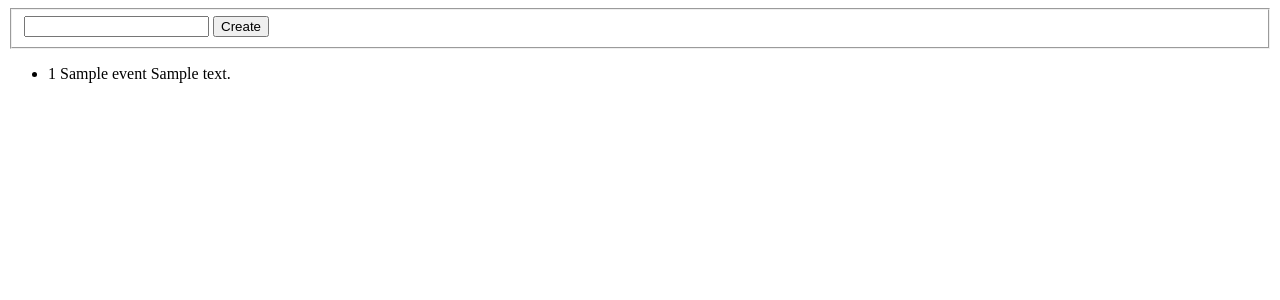
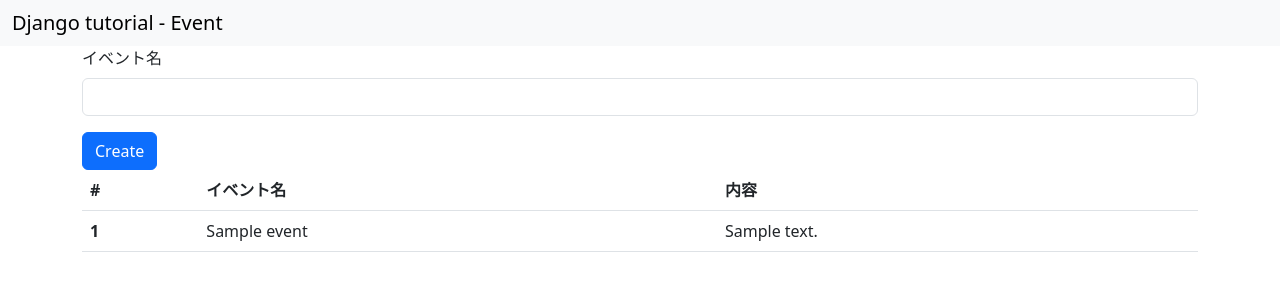
Before and after one commit to katsut/django-tutorial, a Django app: page /event/ in a window 1280 px wide. Shown: the top 300 px of the page. Run offline with Django 5.2, Linux system fonts and the light colour scheme; tables that the repository leaves empty hold one stand-in row (values such as "Sample post").

Commit message:
#15 feature css

```diff
--- /dev/null
+++ b/event/templates/base.html
@@ -0,0 +1,36 @@
+<!doctype html>
+<html lang="ja">
+
+<head>
+    <!-- Required meta tags -->
+
+    <meta charset="utf-8">
+    <meta name="viewport" content="width=device-width, initial-scale=1">
+    <!-- Bootstrap CSS -->
+    <link href="https://cdn.jsdelivr.net/npm/bootstrap@5.3.0/dist/css/bootstrap.min.css" rel="stylesheet"
+        integrity="sha384-9ndCyUaIbzAi2FUVXJi0CjmCapSmO7SnpJef0486qhLnuZ2cdeRhO02iuK6FUUVM" crossorigin="anonymous">
+
+    <title>Django tutorial - Event</title>
+</head>
+
+<body>
+    <nav class="navbar bg-body-tertiary">
+        <div class="container-fluid">
+            <div class="navbar-header">
+                <a class="navbar-brand" href="/event">Django tutorial - Event</a>
+            </div>
+        </div>
+    </nav>
+    <div class="container">
+        {% block content %}
+        {% endblock %}
+    </div>
+
+
+    <script src="https://cdn.jsdelivr.net/npm/bootstrap@5.3.0/dist/js/bootstrap.bundle.min.js"
+        integrity="sha384-geWF76RCwLtnZ8qwWowPQNguL3RmwHVBC9FhGdlKrxdiJJigb/j/68SIy3Te4Bkz"
+        crossorigin="anonymous"></script>
+
+</body>
+
+</html>
--- a/event/templates/event/index.html
+++ b/event/templates/event/index.html
@@ -1,18 +1,40 @@
+{% extends "base.html" %}
+{% block content %}
+
 <form action="{% url 'event:create' %}" method="post">
     {% csrf_token %}
-    <fieldset>
-        <input type="text" name="name" id="name" value="">
-        <input type="submit" value="Create">
-    </fieldset>
+    <div class="mb-3">
+        <label for="name" class="form-label">イベント名</label>
+        <input type="text" class="form-control" id="name" name="name" aria-describedby="emailHelp">
+
+
+    </div>
+    <input type="submit" value="Create" class="btn btn-primary">
 </form>
 
 <div>
     {% if events %}
-    <ul>
-        {% for event in events %}
-        <li>{{ event.id }} {{ event.name }} {{ event.description }}</li>
-        {% endfor %}
-    </ul>
+    <table class="table">
+        <thead>
+            <tr>
+                <th scope="col">#</th>
+                <th scope="col">イベント名</th>
+                <th scope="col">内容</th>
+            </tr>
+        </thead>
+        <tbody>
+
+            {% for event in events %}
+            <tr>
+                <th scope="row">{{ event.id }} </th>
+                <td>{{ event.name }} </td>
+                <td>{{ event.description }} </td>
+            </tr>
+            {% endfor %}
+        </tbody>
+    </table>
     {% endif %}
 
 </div>
+
+{% endblock %}
```
